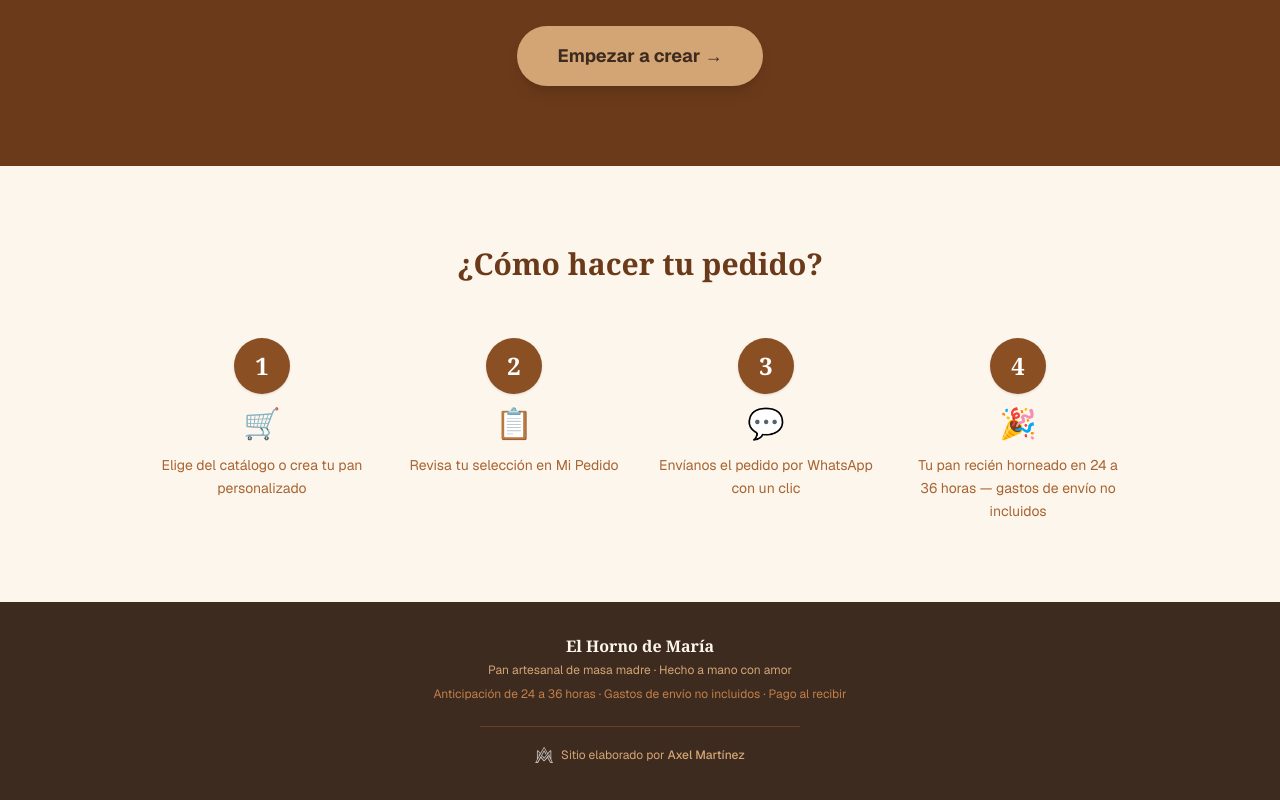
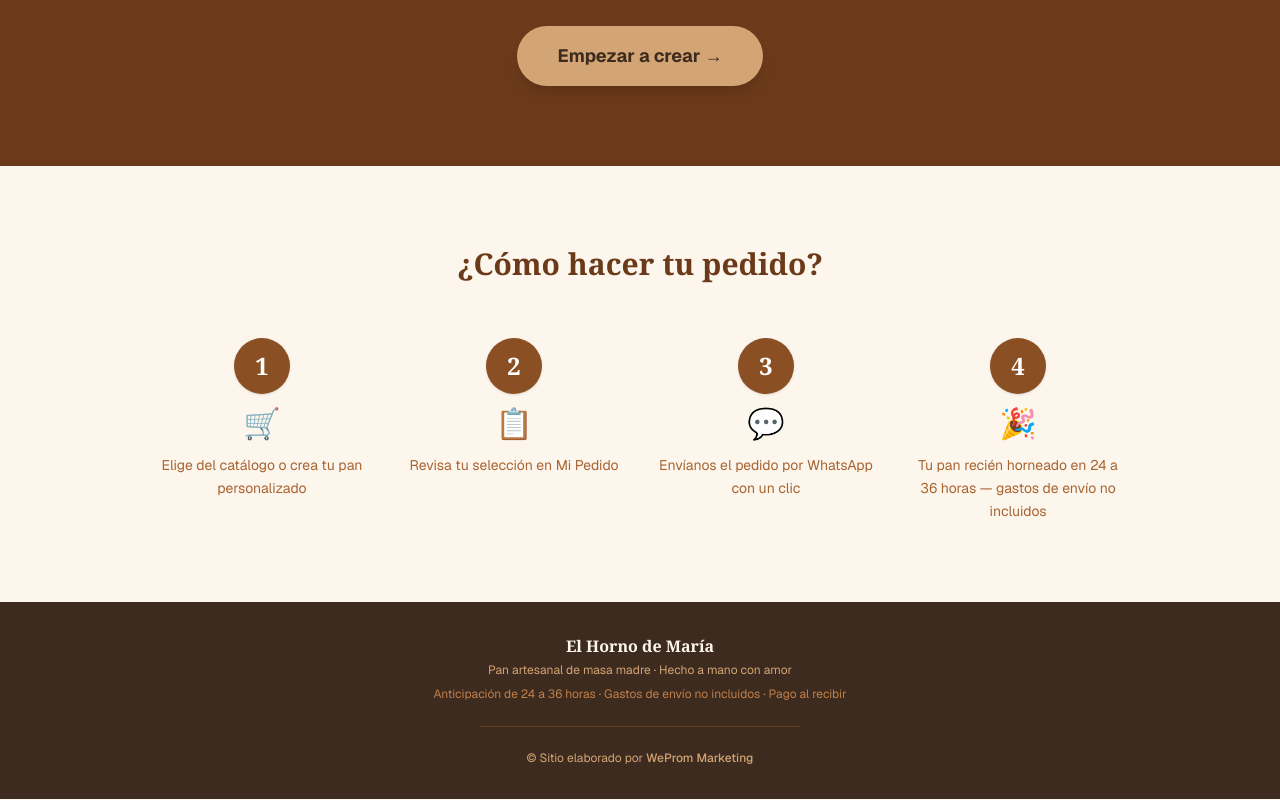
Before and after one commit to axelmtz443/el-horno-de-maria, a Next.js app: page / in a window 1280 px wide. Shown: the part 5316-6116 px from the top of the page. Built offline with nearby package versions, Linux system fonts and the light colour scheme; no server answers.

Commit message:
feat(footer): update credit to WeProm Marketing with link to weprommarketing.mx

```diff
--- a/app/page.tsx
+++ b/app/page.tsx
@@ -267,21 +267,14 @@ export default function HomePage() {
 
         <div className="pt-5 border-t border-[var(--color-pan-700)]/60 max-w-xs mx-auto">
           <a
-            href="https://axelmartinez.mx/"
+            href="https://weprommarketing.mx/"
             target="_blank"
             rel="noopener noreferrer"
             className="inline-flex items-center gap-2 text-[var(--color-pan-400)] hover:text-[var(--color-pan-200)]
                        text-xs transition-colors group"
           >
-            <Image
-              src="/axel-logo.svg"
-              alt="Axel Martínez"
-              width={18}
-              height={18}
-              className="opacity-70 group-hover:opacity-100 transition-opacity"
-            />
             <span>
-              Sitio elaborado por <span className="font-medium underline-offset-2 group-hover:underline">Axel Martínez</span>
+              © Sitio elaborado por <span className="font-medium underline-offset-2 group-hover:underline">WeProm Marketing</span>
             </span>
           </a>
         </div>
```
